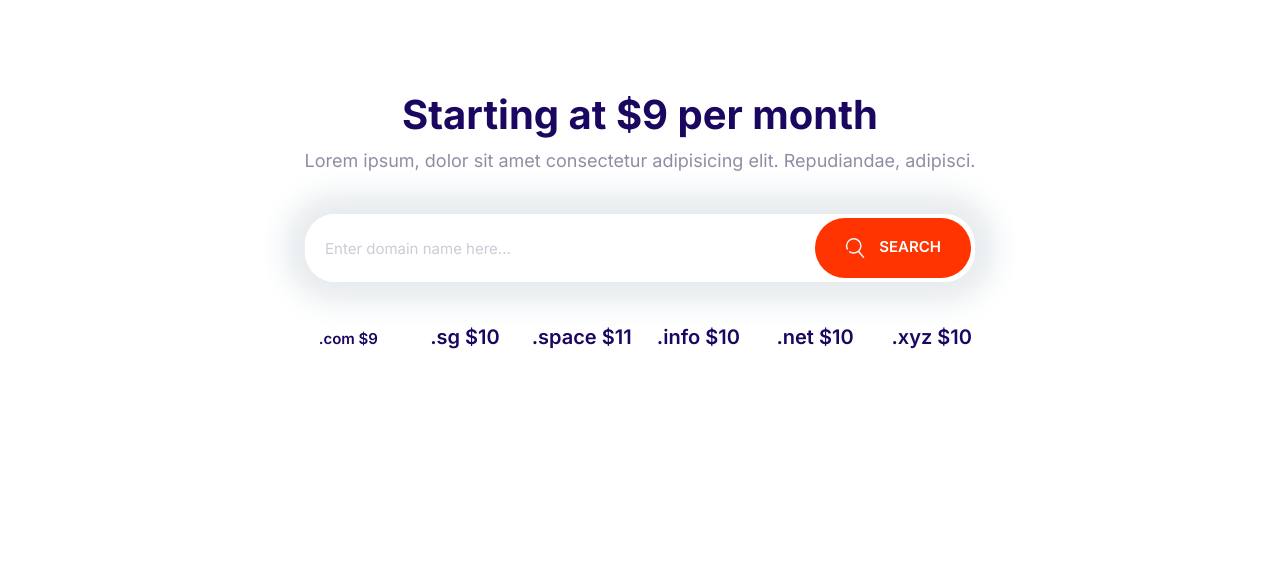
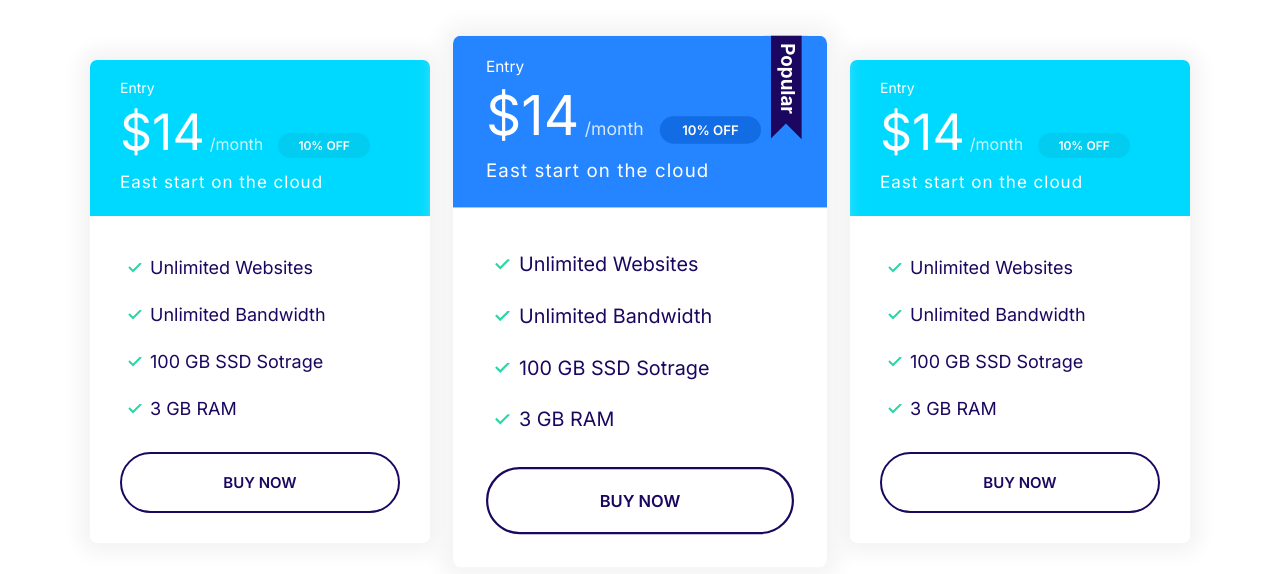
Before and after one commit to nickstephens94/Nick-Mosh-Website-Build, a plain HTML site: page index.html in a window 1280 px wide. Drawn offline with Linux system fonts and the light colour scheme.

Commit message:
Defined style for plans block

```diff
--- a/css/styles.css
+++ b/css/styles.css
@@ -322,12 +322,18 @@ a {
   color: #fff;
 }
 
+.card--primary .badge--primary {
+  background: #126de4;
+}
 .card--secondary .badge--secondary {
   background: #02cdf1;
 }
 
 /* Plans */
 
+.plan {
+  transition: transform 0.2s ease-out;
+}
 .plan__name {
   color: #fff;
   margin: 0;
@@ -357,6 +363,10 @@ a {
   margin-bottom: 2rem;
 }
 
+.plan--popular {
+  transform: scale(1.1);
+}
+
 .plan--popular .card__header {
   position: relative;
 }
@@ -368,6 +378,13 @@ a {
   position: absolute;
   top: -6px;
   right: 5%;
+}
+
+.plan:hover {
+  transform: scale(1.05);
+}
+.plan--popular:hover {
+  transform: scale(1.15);
 }
 
 @media screen and (min-width: 1024px) {
@@ -723,3 +740,14 @@ a {
     grid-template-columns: repeat(auto-fit, minmax(10rem, 1fr));
   }
 }
+
+/* Plans Block */
+
+.block-plans .grid {
+  gap: 8rem 4rem;
+}
+
+.block-plans .card {
+  max-width: 500px;
+  margin: 0 auto;
+}
--- a/index.html
+++ b/index.html
@@ -14,35 +14,69 @@
     <link rel="stylesheet" href="/css/styles.css" />
   </head>
   <body>
-    <section class="block container block-domain">
-      <header class="block__header">
-        <h2>Starting at $9 per month</h2>
-        <p>
-          Lorem ipsum, dolor sit amet consectetur adipisicing elit. Repudiandae,
-          adipisci.
-        </p>
-      </header>
-      <div class="input-group">
-        <input
-          type="text"
-          class="input"
-          placeholder="Enter domain name here..."
-        />
-        <button class="btn btn--accent">
-          <svg class="icon icon--white">
-            <use xlink:href="images/sprite.svg#settings"></use>
-          </svg>
-          Search
-        </button>
+    <section class="block container block-plans">
+      <div class="grid grid--1x3">
+        <div class="plan">
+          <div class="card card--secondary">
+            <header class="card__header">
+              <h3 class="plan__name">Entry</h3>
+              <span class="plan__price">$14</span>
+              <span class="plan__billing-cycle">/month</span>
+              <span class="badge badge--secondary badge--small">10% OFF</span>
+              <span class="plan__description">East start on the cloud</span>
+            </header>
+            <div class="card__body">
+              <ul class="list list--tick">
+                <li class="list__item">Unlimited Websites</li>
+                <li class="list__item">Unlimited Bandwidth</li>
+                <li class="list__item">100 GB SSD Sotrage</li>
+                <li class="list__item">3 GB RAM</li>
+              </ul>
+              <button class="btn btn--outline btn--block">Buy Now</button>
+            </div>
+          </div>
+        </div>
+        <div class="plan plan--popular">
+          <div class="card card--primary">
+            <header class="card__header">
+              <h3 class="plan__name">Entry</h3>
+              <span class="plan__price">$14</span>
+              <span class="plan__billing-cycle">/month</span>
+              <span class="badge badge--primary badge--small">10% OFF</span>
+              <span class="plan__description">East start on the cloud</span>
+            </header>
+            <div class="card__body">
+              <ul class="list list--tick">
+                <li class="list__item">Unlimited Websites</li>
+                <li class="list__item">Unlimited Bandwidth</li>
+                <li class="list__item">100 GB SSD Sotrage</li>
+                <li class="list__item">3 GB RAM</li>
+              </ul>
+              <button class="btn btn--outline btn--block">Buy Now</button>
+            </div>
+          </div>
+        </div>
+        <div class="plan">
+          <div class="card card--secondary">
+            <header class="card__header">
+              <h3 class="plan__name">Entry</h3>
+              <span class="plan__price">$14</span>
+              <span class="plan__billing-cycle">/month</span>
+              <span class="badge badge--secondary badge--small">10% OFF</span>
+              <span class="plan__description">East start on the cloud</span>
+            </header>
+            <div class="card__body">
+              <ul class="list list--tick">
+                <li class="list__item">Unlimited Websites</li>
+                <li class="list__item">Unlimited Bandwidth</li>
+                <li class="list__item">100 GB SSD Sotrage</li>
+                <li class="list__item">3 GB RAM</li>
+              </ul>
+              <button class="btn btn--outline btn--block">Buy Now</button>
+            </div>
+          </div>
+        </div>
       </div>
-      <ul class="list block-domain_prices">
-        <li><span class="badge badge--secondary">.com $9</span></li>
-        <li>.sg $10</li>
-        <li>.space $11</li>
-        <li>.info $10</li>
-        <li>.net $10</li>
-        <li>.xyz $10</li>
-      </ul>
     </section>
     <script src="/js/main.js"></script>
   </body>
```
Also changed, not shown: components/plans.html (added, +20 -0 lines), components/plansblock.html (added, +65 -0 lines).
